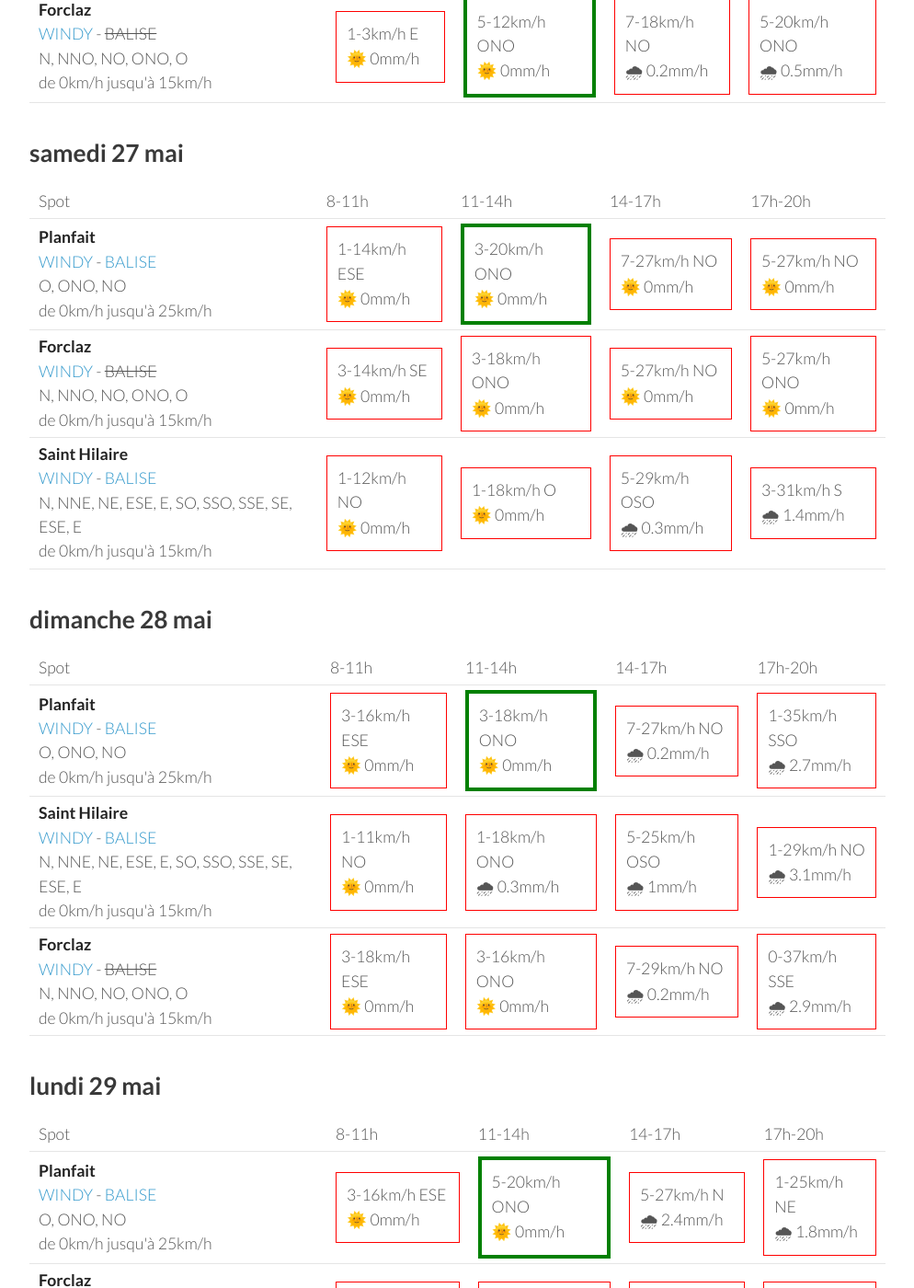
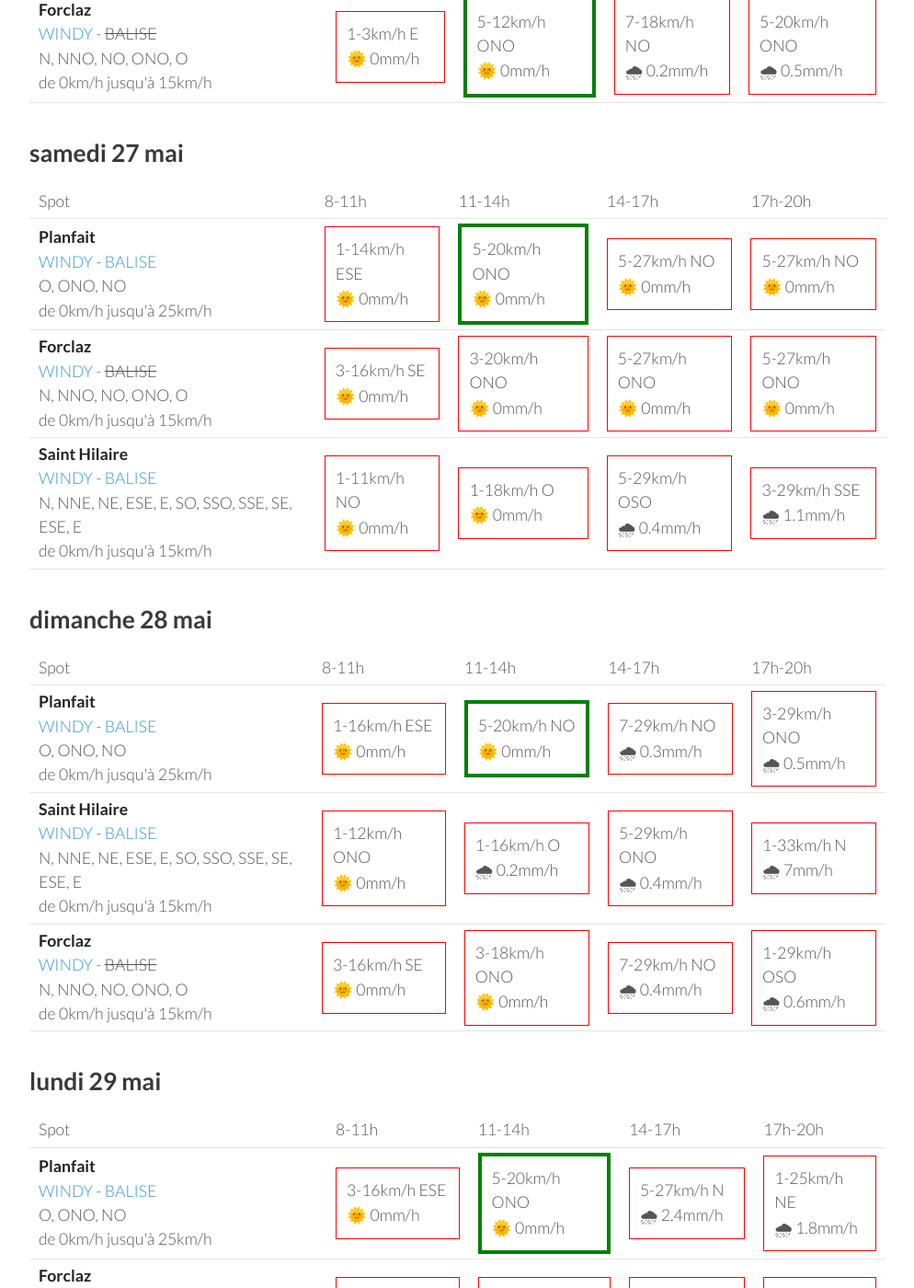
Before and after one commit to parapente-dans-le-nord/parapente-dans-le-nord.github.io, a Jekyll site: the page built from alpes_nord.markdown, in a window 1280 px wide and 1400 px high, scrolled down 1143 px. Shown: the whole window at 92% size, without its empty margins (26-1020 px from the left). Built offline with Jekyll 4.4.1, drawn with Linux system fonts in a browser that asks for light colours; some of the changed text lies outside the part shown.

Commit message:
update index.markdown

```diff
--- a/alpes_nord.markdown
+++ b/alpes_nord.markdown
@@ -114,8 +114,8 @@ page mise à jour le jeudi 25 mai 13:26
         <td><strong>Planfait</strong><br><a href="https://windy.com/45.853/6.223?45.415,6.223,8">WINDY</a> - <span class=""><a href="https://www.openwindmap.org/PP496">BALISE</a> </span><br> <span class="vent-favorable">O, ONO, NO</span><br><span class="force-vent">de 0km/h jusqu'à 25km/h</span> </td>
 
             <td><div class="not-flyable"><p>1-14km/h ESE</p><p>🌞 0mm/h</p></div></td>
-            <td><div class="flyable"><p>3-20km/h ONO</p><p>🌞 0mm/h</p></div></td>
-            <td><div class="not-flyable"><p>7-27km/h NO</p><p>🌞 0mm/h</p></div></td>
+            <td><div class="flyable"><p>5-20km/h ONO</p><p>🌞 0mm/h</p></div></td>
+            <td><div class="not-flyable"><p>5-27km/h NO</p><p>🌞 0mm/h</p></div></td>
             <td><div class="not-flyable"><p>5-27km/h NO</p><p>🌞 0mm/h</p></div></td>
 
 
@@ -123,9 +123,9 @@ page mise à jour le jeudi 25 mai 13:26
 <tr>
         <td><strong>Forclaz</strong><br><a href="https://windy.com/45.814/6.247?45.375,6.246,8,m:eVwaglz">WINDY</a> - <span class="no-balise"> BALISE </span><br> <span class="vent-favorable">N, NNO, NO, ONO, O</span><br><span class="force-vent">de 0km/h jusqu'à 15km/h</span> </td>
 
-            <td><div class="not-flyable"><p>3-14km/h SE</p><p>🌞 0mm/h</p></div></td>
-            <td><div class="not-flyable"><p>3-18km/h ONO</p><p>🌞 0mm/h</p></div></td>
-            <td><div class="not-flyable"><p>5-27km/h NO</p><p>🌞 0mm/h</p></div></td>
+            <td><div class="not-flyable"><p>3-16km/h SE</p><p>🌞 0mm/h</p></div></td>
+            <td><div class="not-flyable"><p>3-20km/h ONO</p><p>🌞 0mm/h</p></div></td>
+            <td><div class="not-flyable"><p>5-27km/h ONO</p><p>🌞 0mm/h</p></div></td>
             <td><div class="not-flyable"><p>5-27km/h ONO</p><p>🌞 0mm/h</p></div></td>
 
 
@@ -133,10 +133,10 @@ page mise à jour le jeudi 25 mai 13:26
 <tr>
         <td><strong>Saint Hilaire</strong><br><a href="https://windy.com/45.307/5.888?45.087,5.889,9,m:eUFagkX">WINDY</a> - <span class=""><a href="http://www.balisemeteo.com/balise.php?idBalise=61">BALISE</a> </span><br> <span class="vent-favorable">N, NNE, NE, ESE, E, SO, SSO, SSE, SE, ESE, E</span><br><span class="force-vent">de 0km/h jusqu'à 15km/h</span> </td>
 
-            <td><div class="not-flyable"><p>1-12km/h NO</p><p>🌞 0mm/h</p></div></td>
+            <td><div class="not-flyable"><p>1-11km/h NO</p><p>🌞 0mm/h</p></div></td>
             <td><div class="not-flyable"><p>1-18km/h O</p><p>🌞 0mm/h</p></div></td>
-            <td><div class="not-flyable"><p>5-29km/h OSO</p><p>🌧 0.3mm/h</p></div></td>
-            <td><div class="not-flyable"><p>3-31km/h S</p><p>🌧 1.4mm/h</p></div></td>
+            <td><div class="not-flyable"><p>5-29km/h OSO</p><p>🌧 0.4mm/h</p></div></td>
+            <td><div class="not-flyable"><p>3-29km/h SSE</p><p>🌧 1.1mm/h</p></div></td>
 
 
     </tr>
@@ -159,30 +159,30 @@ page mise à jour le jeudi 25 mai 13:26
 <tr>
         <td><strong>Planfait</strong><br><a href="https://windy.com/45.853/6.223?45.415,6.223,8">WINDY</a> - <span class=""><a href="https://www.openwindmap.org/PP496">BALISE</a> </span><br> <span class="vent-favorable">O, ONO, NO</span><br><span class="force-vent">de 0km/h jusqu'à 25km/h</span> </td>
 
-            <td><div class="not-flyable"><p>3-16km/h ESE</p><p>🌞 0mm/h</p></div></td>
-            <td><div class="flyable"><p>3-18km/h ONO</p><p>🌞 0mm/h</p></div></td>
-            <td><div class="not-flyable"><p>7-27km/h NO</p><p>🌧 0.2mm/h</p></div></td>
-            <td><div class="not-flyable"><p>1-35km/h SSO</p><p>🌧 2.7mm/h</p></div></td>
+            <td><div class="not-flyable"><p>1-16km/h ESE</p><p>🌞 0mm/h</p></div></td>
+            <td><div class="flyable"><p>5-20km/h NO</p><p>🌞 0mm/h</p></div></td>
+            <td><div class="not-flyable"><p>7-29km/h NO</p><p>🌧 0.3mm/h</p></div></td>
+            <td><div class="not-flyable"><p>3-29km/h ONO</p><p>🌧 0.5mm/h</p></div></td>
 
 
     </tr>
 <tr>
         <td><strong>Saint Hilaire</strong><br><a href="https://windy.com/45.307/5.888?45.087,5.889,9,m:eUFagkX">WINDY</a> - <span class=""><a href="http://www.balisemeteo.com/balise.php?idBalise=61">BALISE</a> </span><br> <span class="vent-favorable">N, NNE, NE, ESE, E, SO, SSO, SSE, SE, ESE, E</span><br><span class="force-vent">de 0km/h jusqu'à 15km/h</span> </td>
 
-            <td><div class="not-flyable"><p>1-11km/h NO</p><p>🌞 0mm/h</p></div></td>
-            <td><div class="not-flyable"><p>1-18km/h ONO</p><p>🌧 0.3mm/h</p></div></td>
-            <td><div class="not-flyable"><p>5-25km/h OSO</p><p>🌧 1mm/h</p></div></td>
-            <td><div class="not-flyable"><p>1-29km/h NO</p><p>🌧 3.1mm/h</p></div></td>
+            <td><div class="not-flyable"><p>1-12km/h ONO</p><p>🌞 0mm/h</p></div></td>
+            <td><div class="not-flyable"><p>1-16km/h O</p><p>🌧 0.2mm/h</p></div></td>
+            <td><div class="not-flyable"><p>5-29km/h ONO</p><p>🌧 0.4mm/h</p></div></td>
+            <td><div class="not-flyable"><p>1-33km/h N</p><p>🌧 7mm/h</p></div></td>
 
 
     </tr>
 <tr>
         <td><strong>Forclaz</strong><br><a href="https://windy.com/45.814/6.247?45.375,6.246,8,m:eVwaglz">WINDY</a> - <span class="no-balise"> BALISE </span><br> <span class="vent-favorable">N, NNO, NO, ONO, O</span><br><span class="force-vent">de 0km/h jusqu'à 15km/h</span> </td>
 
-            <td><div class="not-flyable"><p>3-18km/h ESE</p><p>🌞 0mm/h</p></div></td>
-            <td><div class="not-flyable"><p>3-16km/h ONO</p><p>🌞 0mm/h</p></div></td>
-            <td><div class="not-flyable"><p>7-29km/h NO</p><p>🌧 0.2mm/h</p></div></td>
-            <td><div class="not-flyable"><p>0-37km/h SSE</p><p>🌧 2.9mm/h</p></div></td>
+            <td><div class="not-flyable"><p>3-16km/h SE</p><p>🌞 0mm/h</p></div></td>
+            <td><div class="not-flyable"><p>3-18km/h ONO</p><p>🌞 0mm/h</p></div></td>
+            <td><div class="not-flyable"><p>7-29km/h NO</p><p>🌧 0.4mm/h</p></div></td>
+            <td><div class="not-flyable"><p>1-29km/h OSO</p><p>🌧 0.6mm/h</p></div></td>
 
 
     </tr>
```
Also changed, not shown: other parts of alpes_nord.markdown (+1 -1 lines).
